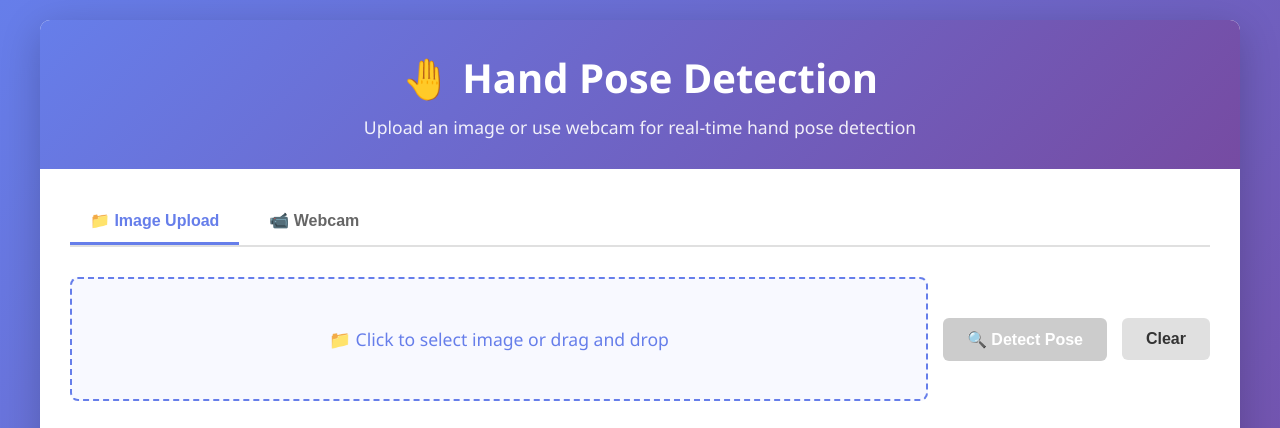
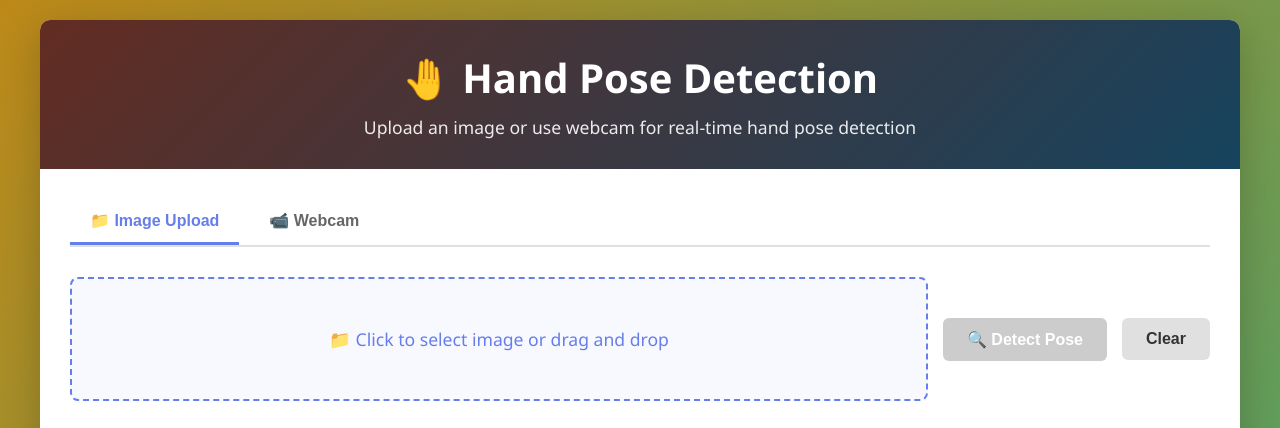
Before and after one commit to saipraneeth009/Hand-Pose-Detection-Web-App, a plain HTML site: page fastapi-docker-app/frontend/index.html in a window 1280 px wide. Shown: the top 428 px of the page. Drawn offline with Linux system fonts and the light colour scheme.

Commit message:
Update background gradients for body and header in styles.css

```diff
--- a/fastapi-docker-app/frontend/styles.css
+++ b/fastapi-docker-app/frontend/styles.css
@@ -6,7 +6,7 @@
 
 body {
     font-family: 'Segoe UI', Tahoma, Geneva, Verdana, sans-serif;
-    background: linear-gradient(135deg, #667eea 0%, #764ba2 100%);
+    background: linear-gradient(135deg, #bd8919 0%, #4ba26c 100%);
     min-height: 100vh;
     padding: 20px;
 }
@@ -21,7 +21,7 @@ body {
 }
 
 header {
-    background: linear-gradient(135deg, #667eea 0%, #764ba2 100%);
+    background: linear-gradient(135deg, #632c22 0%, #16435e 100%);
     color: white;
     padding: 30px 20px;
     text-align: center;
```
